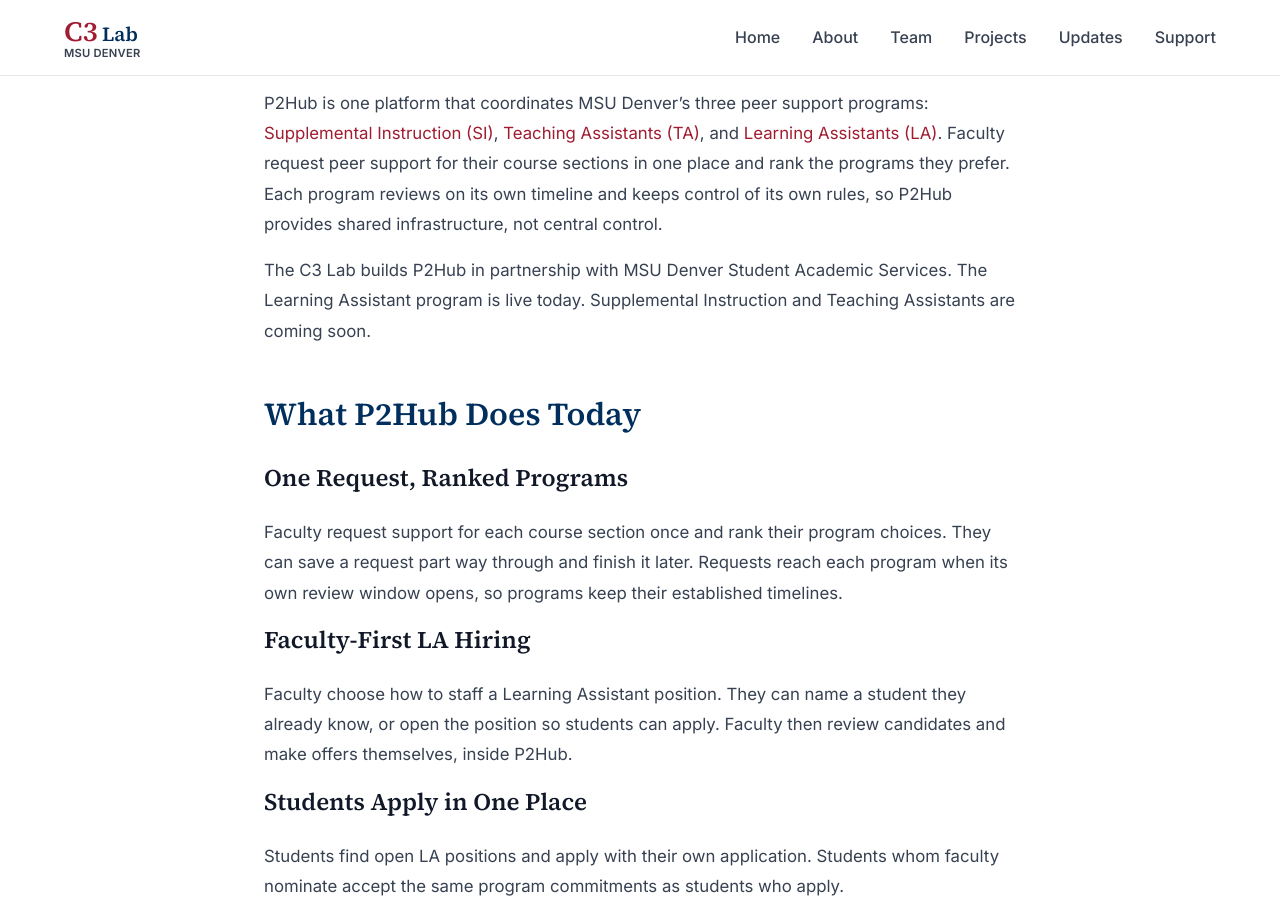
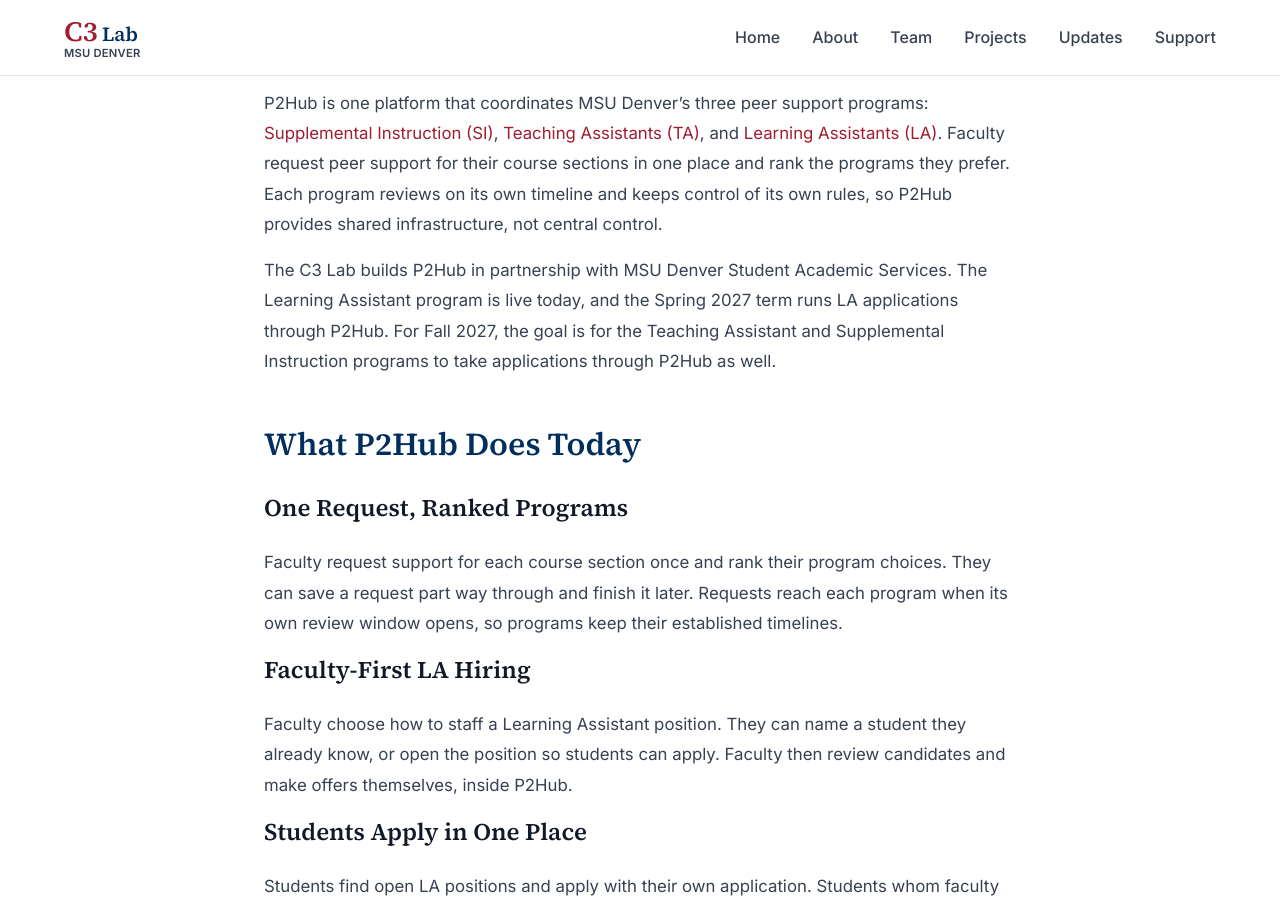
Before and after one commit to msu-denver/c3-lab, a Jekyll site: the page built from _projects/peer-support-hub.md, in a window 1280 px wide and 900 px high, scrolled down 836 px. Built offline with Jekyll 4.4.1, drawn with Linux system fonts in a browser that asks for light colours; some of the changed text lies outside the part shown.

Commit message:
content: state the P2Hub roadmap as LA for Spring 2027 and a Fall 2027 goal for TA and SI
Daniel's wording: Spring 2027 supports LA applications only, and TA and
SI taking applications through P2Hub for Fall 2027 is a goal, not a
commitment. Replaces the undated "coming soon" lines.

Co-Authored-By: Claude Opus 5.5 <noreply@anthropic.com>

```diff
--- a/_projects/peer-support-hub.md
+++ b/_projects/peer-support-hub.md
@@ -18,7 +18,7 @@ The Peer Support Hub (P2Hub) opened to MSU Denver faculty on September 30, 2026,
 
 P2Hub is one platform that coordinates MSU Denver's three peer support programs: [Supplemental Instruction (SI)](https://www.msudenver.edu/student-academic-services/supplemental-instruction/), [Teaching Assistants (TA)](https://www.msudenver.edu/student-academic-services/teaching-assistant-program/), and [Learning Assistants (LA)](https://www.msudenver.edu/learning-assistant-program/). Faculty request peer support for their course sections in one place and rank the programs they prefer. Each program reviews on its own timeline and keeps control of its own rules, so P2Hub provides shared infrastructure, not central control.
 
-The C3 Lab builds P2Hub in partnership with MSU Denver Student Academic Services. The Learning Assistant program is live today. Supplemental Instruction and Teaching Assistants are coming soon.
+The C3 Lab builds P2Hub in partnership with MSU Denver Student Academic Services. The Learning Assistant program is live today, and the Spring 2027 term runs LA applications through P2Hub. For Fall 2027, the goal is for the Teaching Assistant and Supplemental Instruction programs to take applications through P2Hub as well.
 
 ## What P2Hub Does Today
 
@@ -74,7 +74,9 @@ Some courses could receive several forms of support while others, including thos
 - **October 28:** The full LA workflow goes live, with coordinator review, student applications, faculty-first hiring and email at every step
 - **November 2:** The first LA decisions are released to faculty, alongside an update shaped by coordinator feedback from launch
 
-**Next:** Supplemental Instruction and Teaching Assistants join P2Hub.
+**Spring 2027:** Learning Assistant applications run through P2Hub.
+
+**Fall 2027 (goal):** The Teaching Assistant and Supplemental Instruction programs take applications through P2Hub as well.
 
 ## Project Leadership
 
```
Also changed, not shown: _posts/2026-11-02-p2hub-launch.md (+1 -1 lines).
